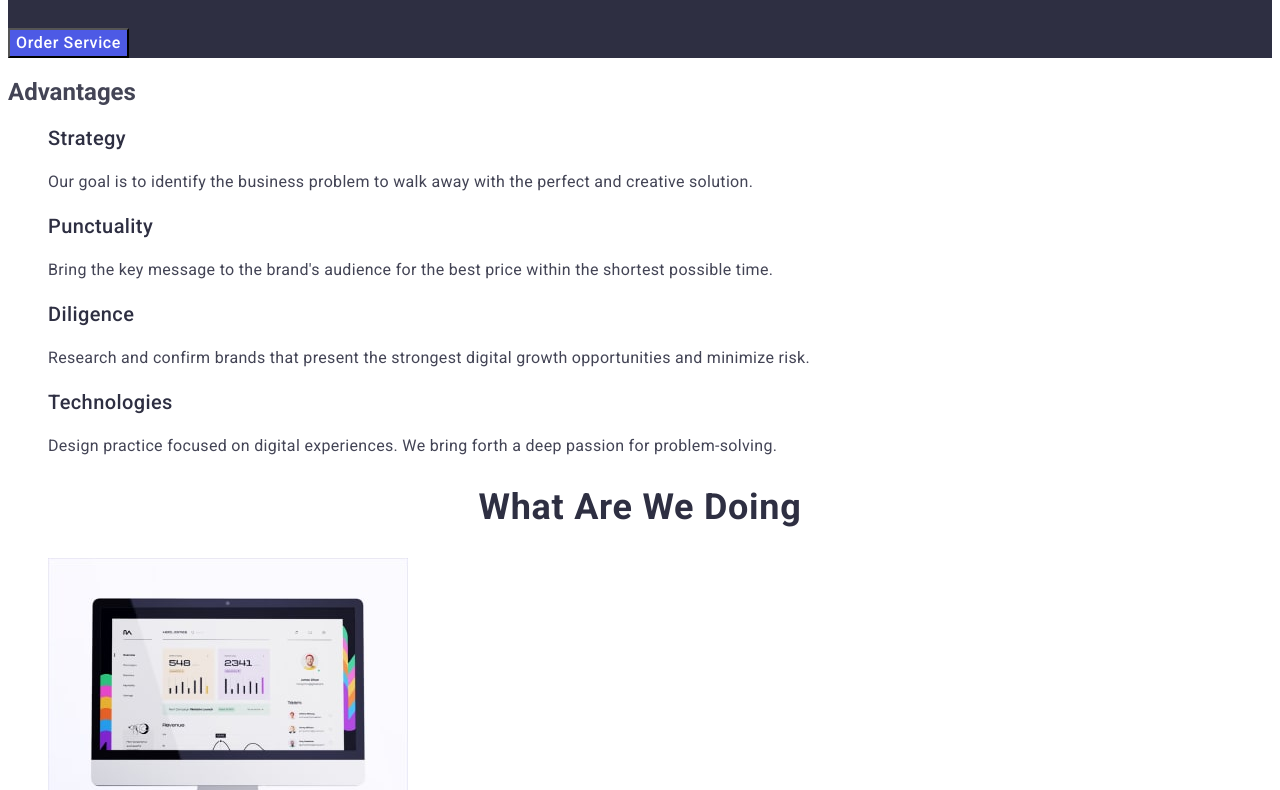
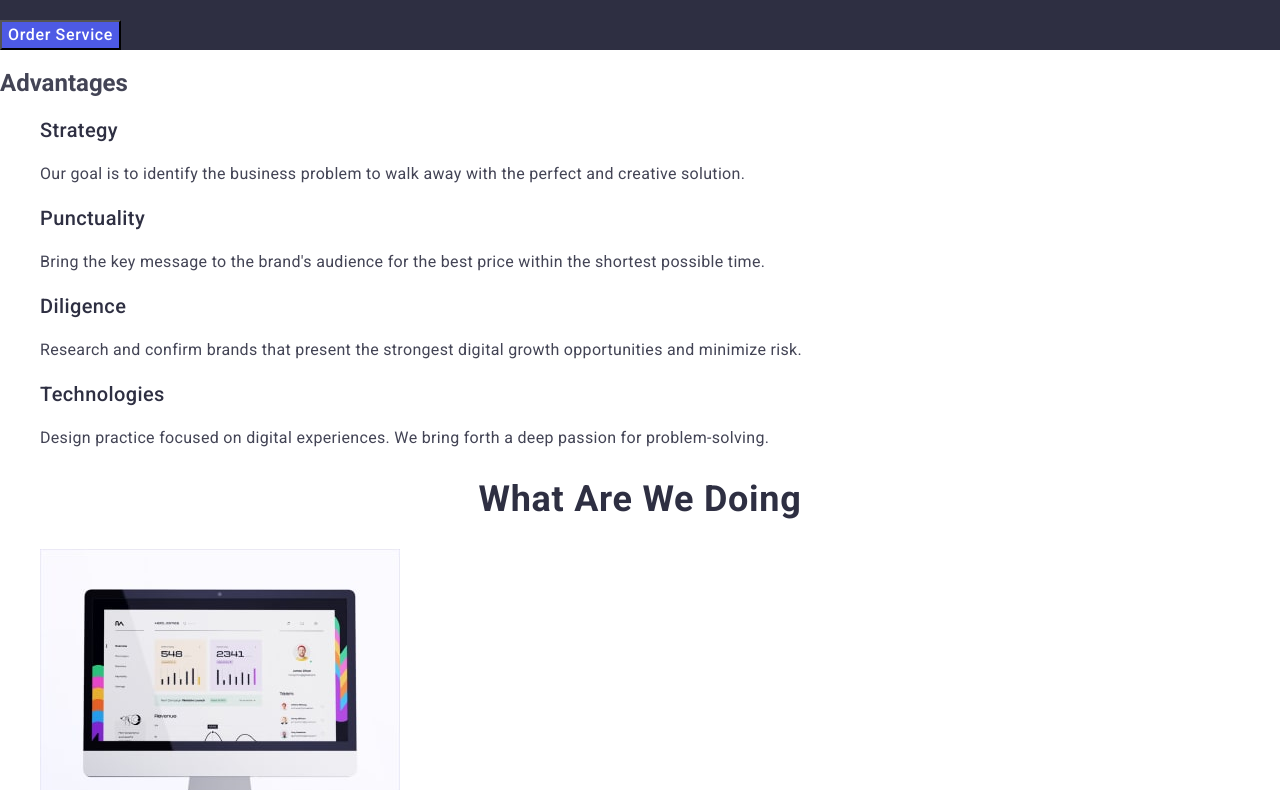
Before and after one commit to RuslanKorni/goit-markup-hw-03, a plain HTML site: page index.html in a window 1280 px wide. Shown: the part 306-1096 px from the top of the page. Drawn offline with nearby package versions, Linux system fonts and the light colour scheme.

Commit message:
Update html

```diff
--- a/index.html
+++ b/index.html
@@ -10,6 +10,7 @@
       href="https://fonts.googleapis.com/css2?family=Raleway:wght@800&family=Roboto:wght@400;500;700&display=swap"
       rel="stylesheet"
     >
+    <link rel="stylesheet" href="https://cdn.jsdelivr.net/npm/modern-normalize@2.0.0/modern-normalize.min.css">
     <link rel="stylesheet" href="./css/styles.css" >
   </head>
   <body>
```
Also changed, not shown: portfolio.html (+1 -0 lines).
